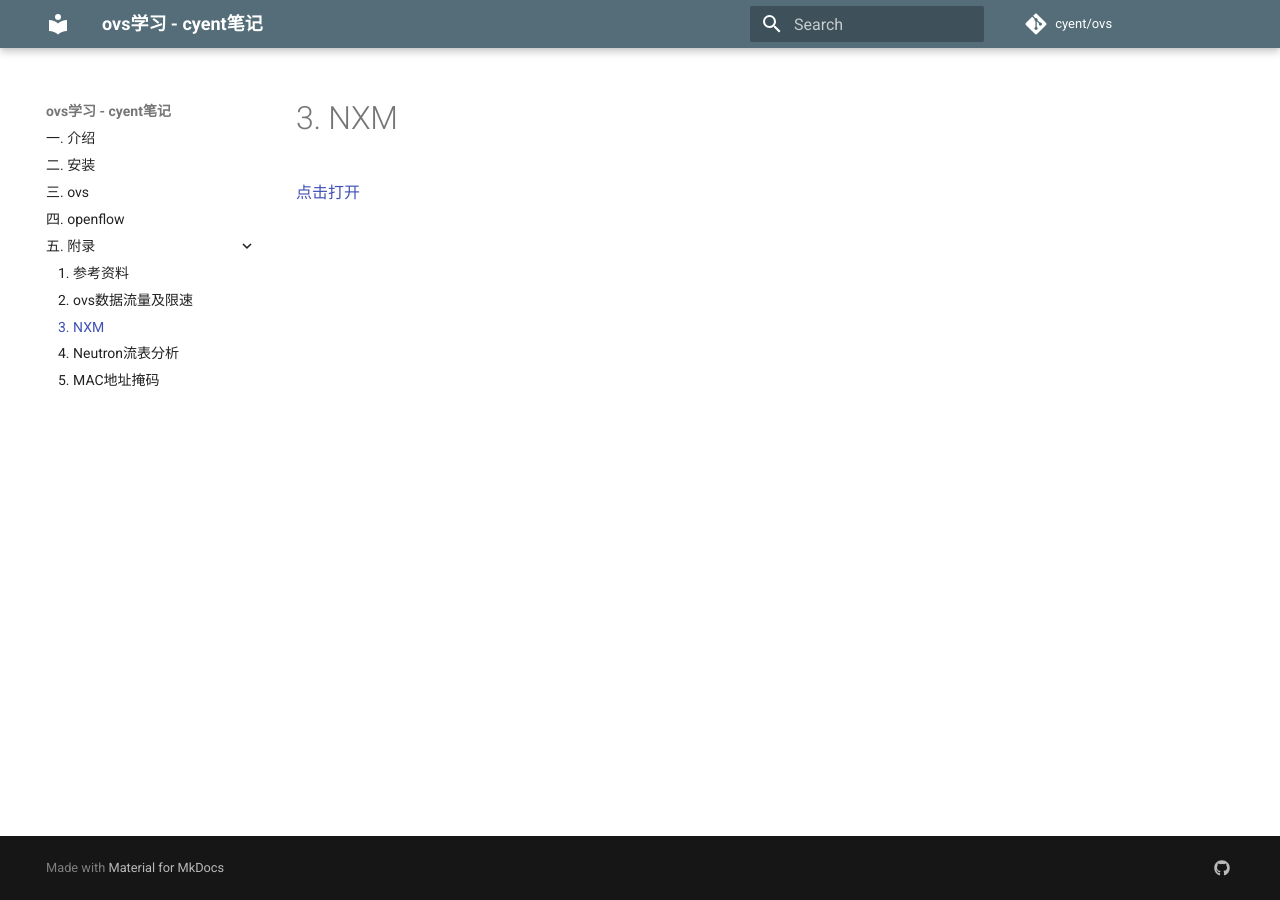
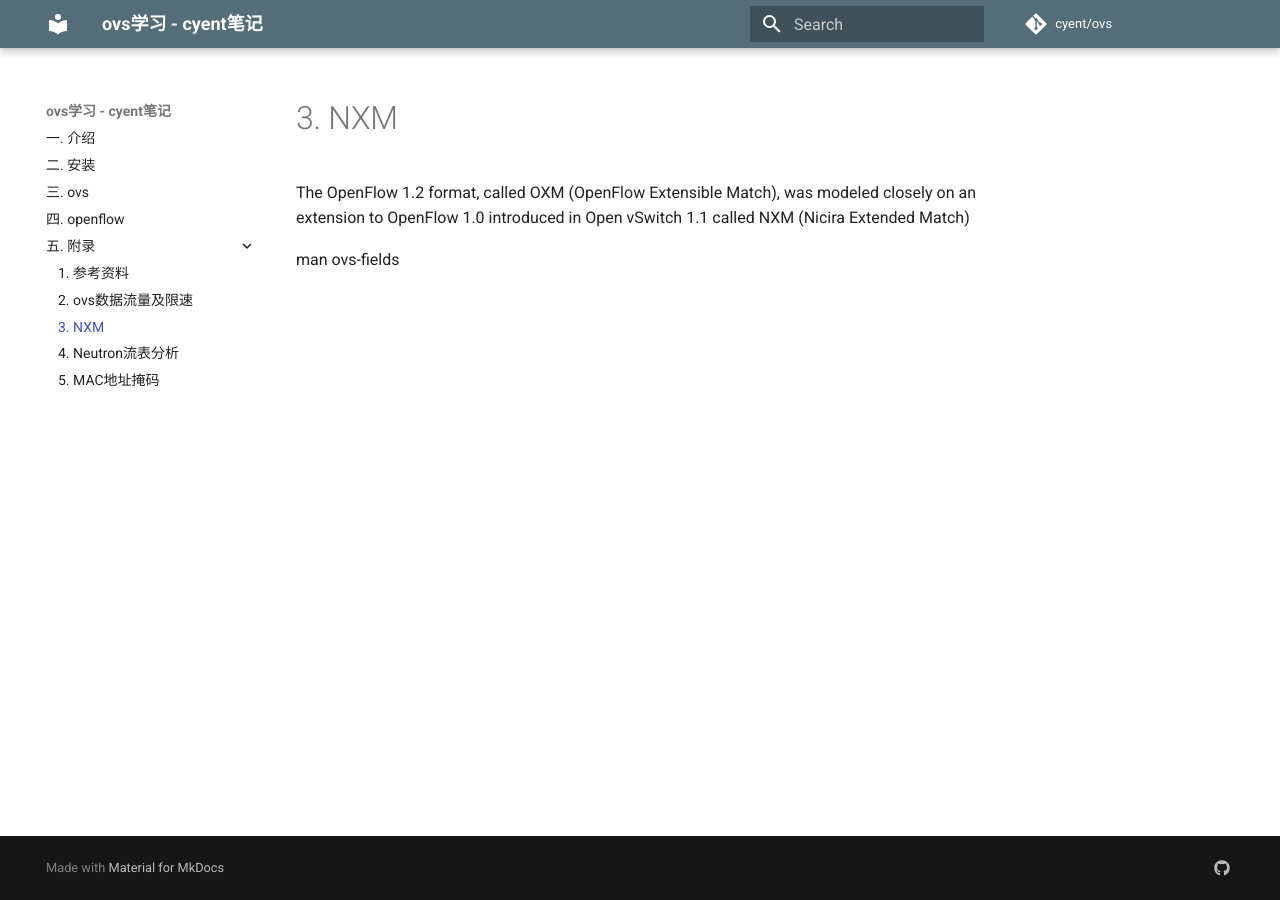
Before and after one commit to cyent/ovs, an MkDocs documentation site: the page built from docs/appendix/nxm.md, in a window 1280 px wide. Built offline with MkDocs 1.6.1 and Material for MkDocs 9.7.7, drawn with Linux system fonts in a browser that asks for light colours; comment, search, counter and statistics services are not loaded; old or Windows-style settings are respelled for this version of MkDocs.

Commit message:
update nxm

```diff
--- a/docs/appendix/nxm.md
+++ b/docs/appendix/nxm.md
@@ -1 +1,3 @@
-[点击打开](/attachment/NXM-110815.pdf)
+The OpenFlow 1.2 format, called OXM (OpenFlow  Extensible  Match),  was modeled  closely  on  an  extension  to OpenFlow 1.0 introduced in Open vSwitch 1.1 called NXM (Nicira Extended Match)
+
+man ovs-fields
```
Also changed, not shown: 1 other file.
